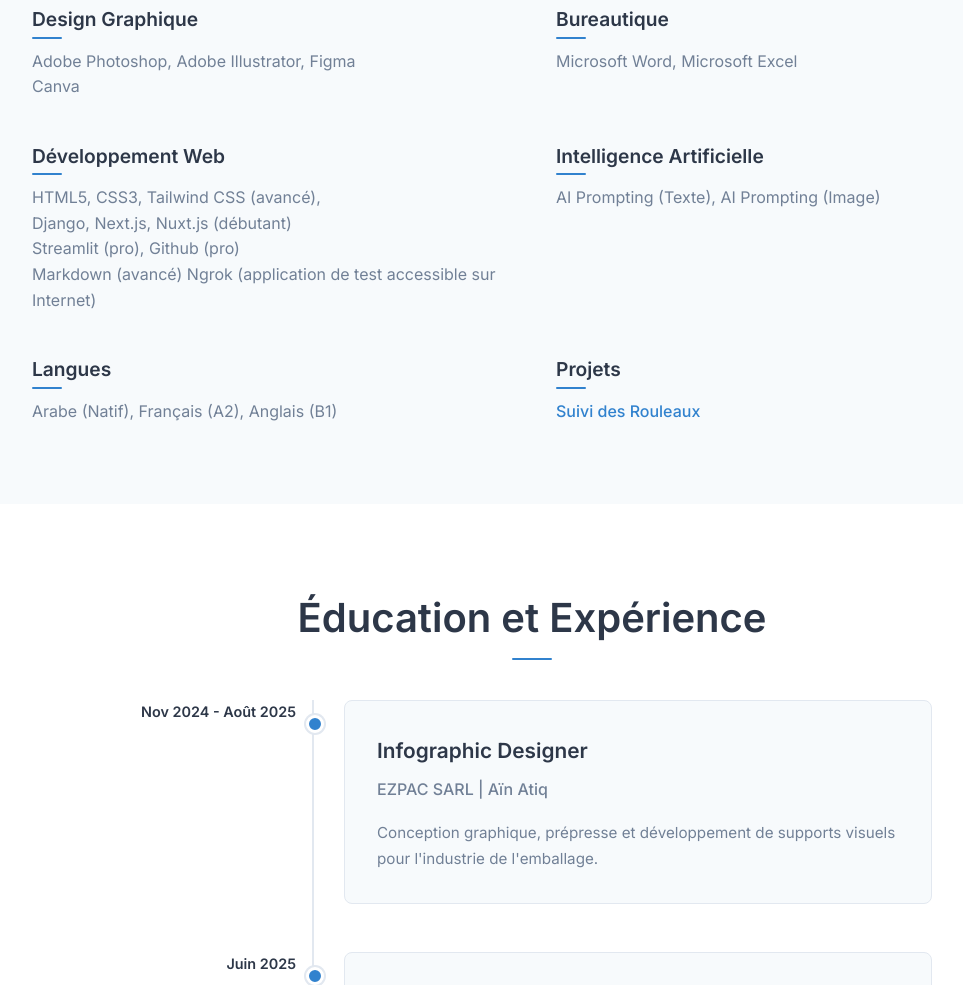
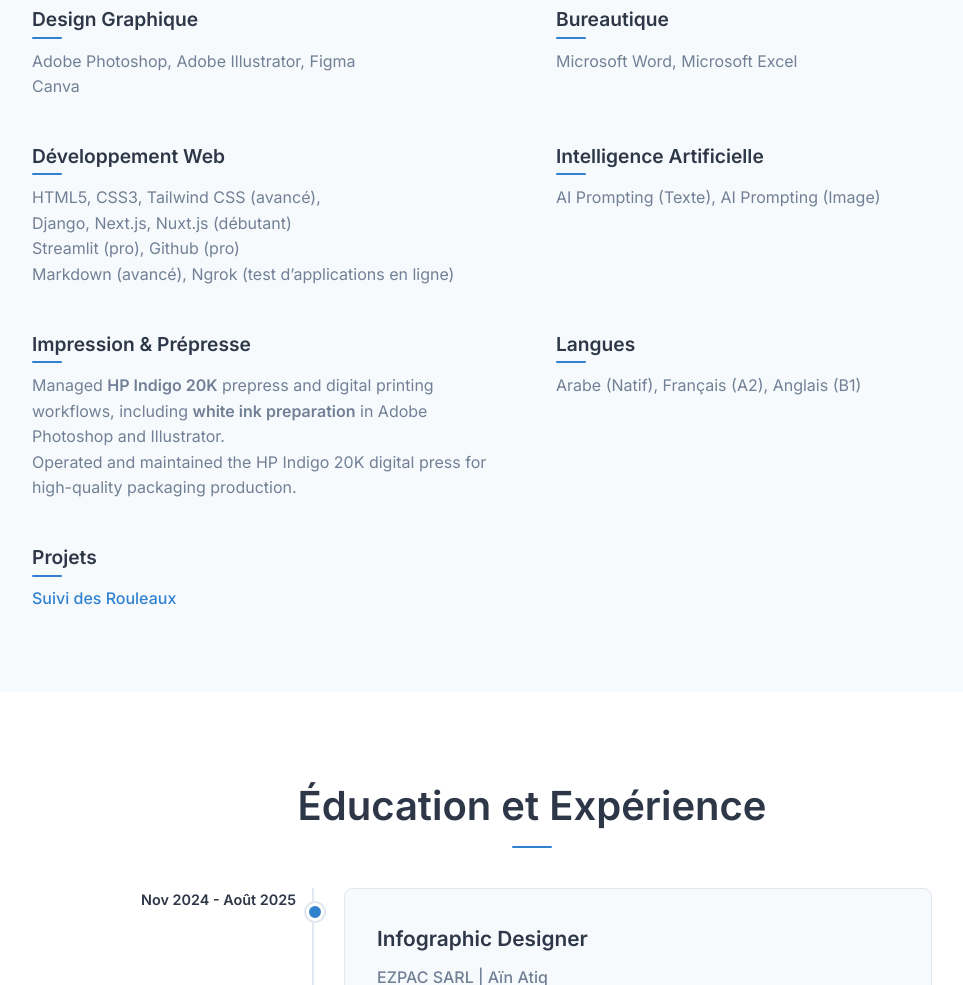
Before and after one commit to MouhamedM/my-portfolio, a plain HTML site: page index.html in a window 1280 px wide. Shown: the part 2001-2986 px from the top of the page, without its empty margins (108-1071 px from the left). Drawn offline with Linux system fonts and the light colour scheme.

Commit message:
Update index.html

```diff
--- a/index.html
+++ b/index.html
@@ -140,8 +140,8 @@
       <div class="skills-row">
         <div class="skill-category">
           <h3>Design Graphique</h3>
-                        <p>Adobe Photoshop, Adobe Illustrator, Figma
-                            <br>Canva
+          <p>Adobe Photoshop, Adobe Illustrator, Figma<br>
+            Canva
           </p>
         </div>
         <div class="skill-category">
@@ -156,8 +156,7 @@
           <p>HTML5, CSS3, Tailwind CSS (avancé),<br>
             Django, Next.js, Nuxt.js (débutant)<br>
             Streamlit (pro), Github (pro)<br>
-                            Markdown (avancé)
-                            Ngrok (application de test accessible sur Internet)
+            Markdown (avancé), Ngrok (test d’applications en ligne)
           </p>
         </div>
         <div class="skill-category">
@@ -168,14 +167,24 @@
 
       <div class="skills-row">
         <div class="skill-category">
+          <h3>Impression & Prépresse</h3>
+          <p>
+            Managed <strong>HP Indigo 20K</strong> prepress and digital printing workflows,
+            including <strong>white ink preparation</strong> in Adobe Photoshop and Illustrator.<br>
+            Operated and maintained the HP Indigo 20K digital press for high-quality packaging production.
+          </p>
+        </div>
+        <div class="skill-category">
           <h3>Langues</h3>
           <p>Arabe (Natif), Français (A2), Anglais (B1)</p>
         </div>
+      </div>
+
+      <div class="skills-row">
         <div class="skill-category">
           <h3>Projets</h3>
           <p>
             <a href="https://suivi-rouleaux.streamlit.app/" target="_blank">Suivi des Rouleaux</a>
-
           </p>
         </div>
       </div>
@@ -183,6 +192,7 @@
     </div>
   </div>
 </section>
+
 
     <!-- Experience Section -->
     <section id="experience" class="experience">
```
Lines whose indentation alone changed are shown as unchanged.
